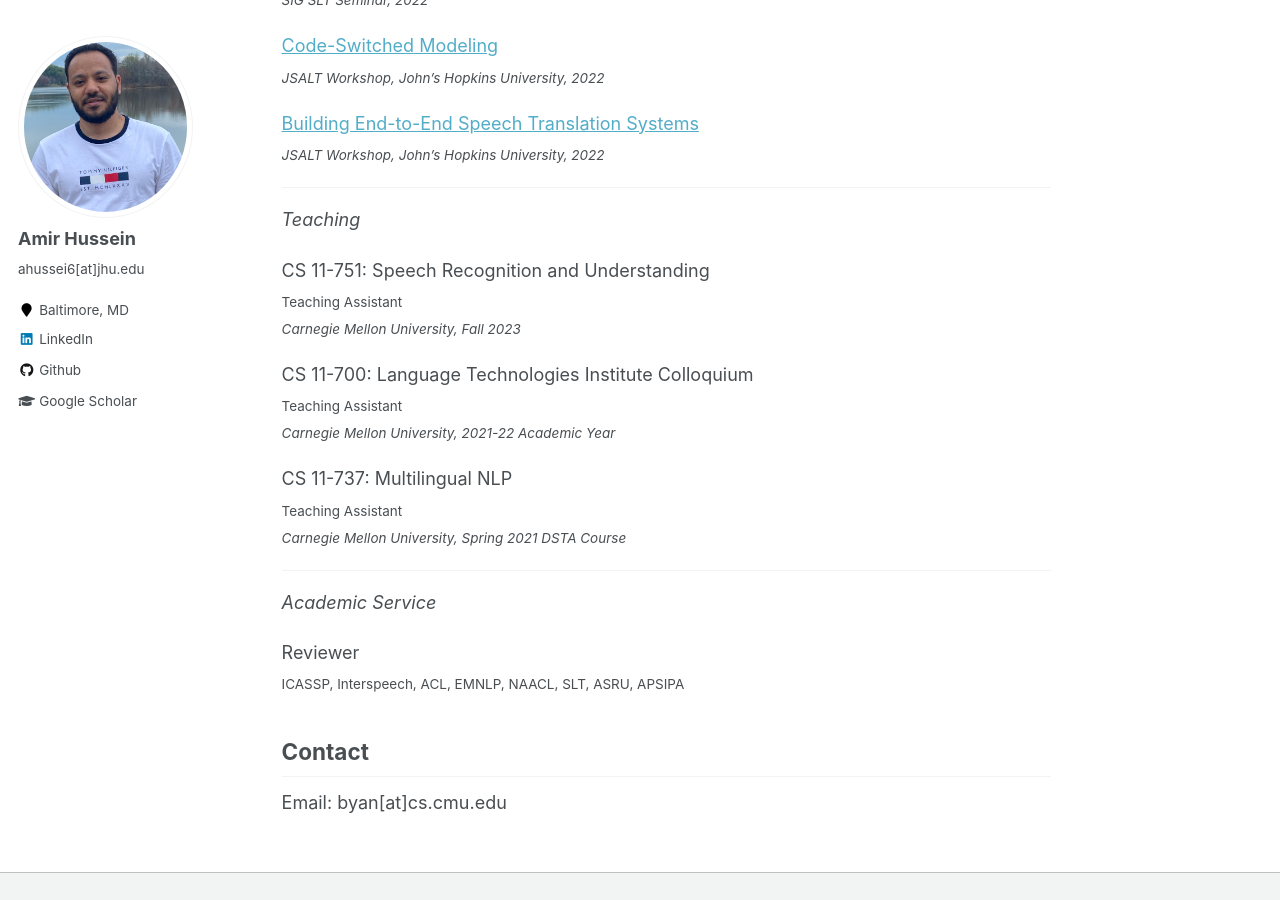
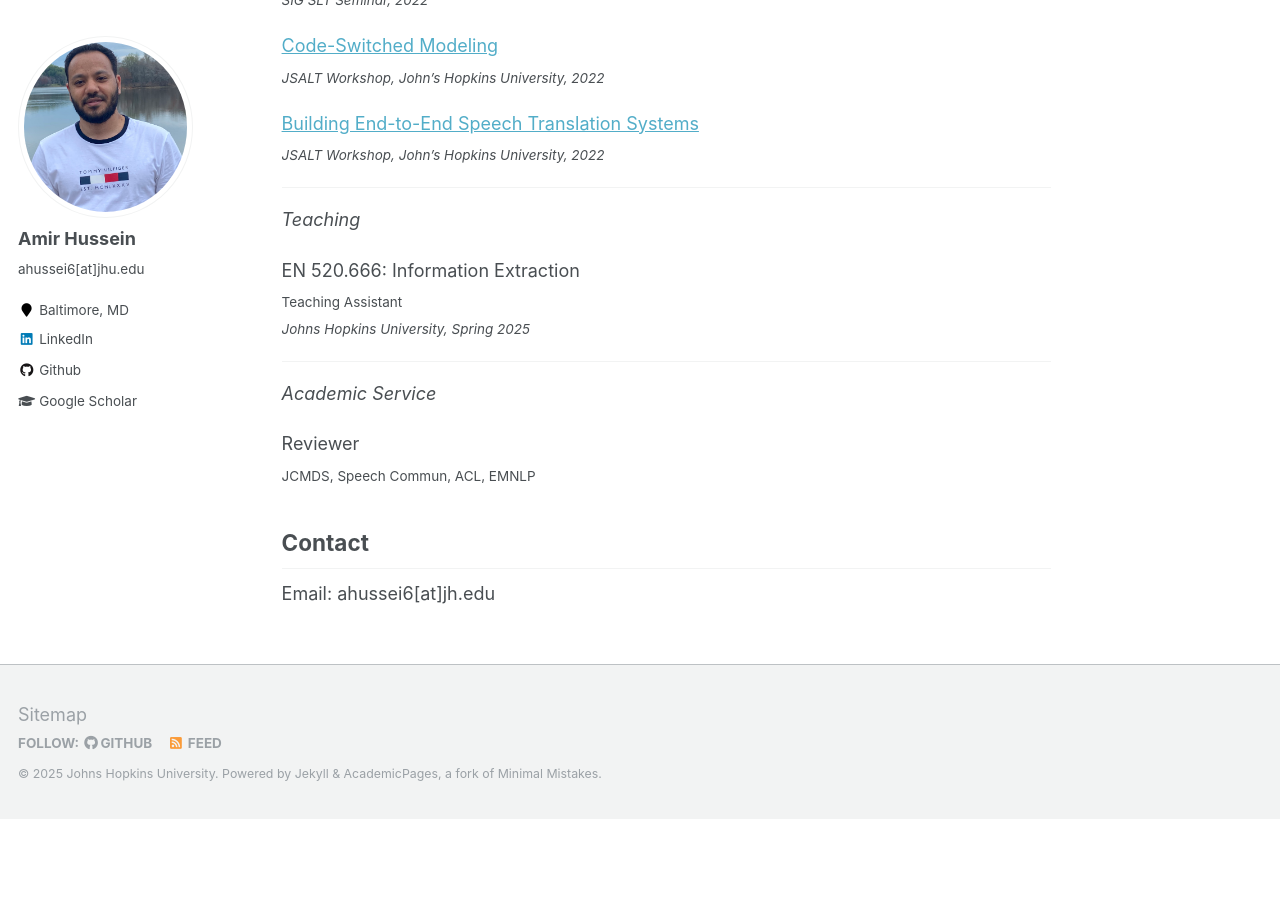
Before and after one commit to AmirHussein96/AmirHussein96.github.io, a Jekyll site: the page built from _pages/about.md, in a window 1280 px wide and 900 px high, scrolled down 2856 px. Built offline with Jekyll 4.4.1, drawn with Linux system fonts in a browser that asks for light colours; after the commit the page ends 3675 px from its top, so only the background shows below that.

Commit message:
Update about.md
Update my education

```diff
--- a/_pages/about.md
+++ b/_pages/about.md
@@ -100,25 +100,17 @@ I also completed my master's degree at CMU SCS where I was advised by [Dr. Micha
 
 *Teaching*
 
-CS 11-751: Speech Recognition and Understanding\
+EN 520.666: Information Extraction\
 <sub>Teaching Assistant</sub>\
-<sub>*Carnegie Mellon University, Fall 2023*</sub>
-
-CS 11-700: Language Technologies Institute Colloquium\
-<sub>Teaching Assistant</sub>\
-<sub>*Carnegie Mellon University, 2021-22 Academic Year*</sub>
-
-CS 11-737: Multilingual NLP\
-<sub>Teaching Assistant</sub>\
-<sub>*Carnegie Mellon University, Spring 2021 DSTA Course*</sub>
+<sub>*Johns Hopkins University, Spring 2025*</sub>
 
 ***
 
 *Academic Service*
 
 Reviewer\
-<sub>ICASSP, Interspeech, ACL, EMNLP, NAACL, SLT, ASRU, APSIPA</sub>
+<sub> JCMDS, Speech Commun, ACL, EMNLP </sub>
 
 ## Contact
 
-Email: byan[at]cs.cmu.edu
+Email: ahussei6[at]jh.edu
```
